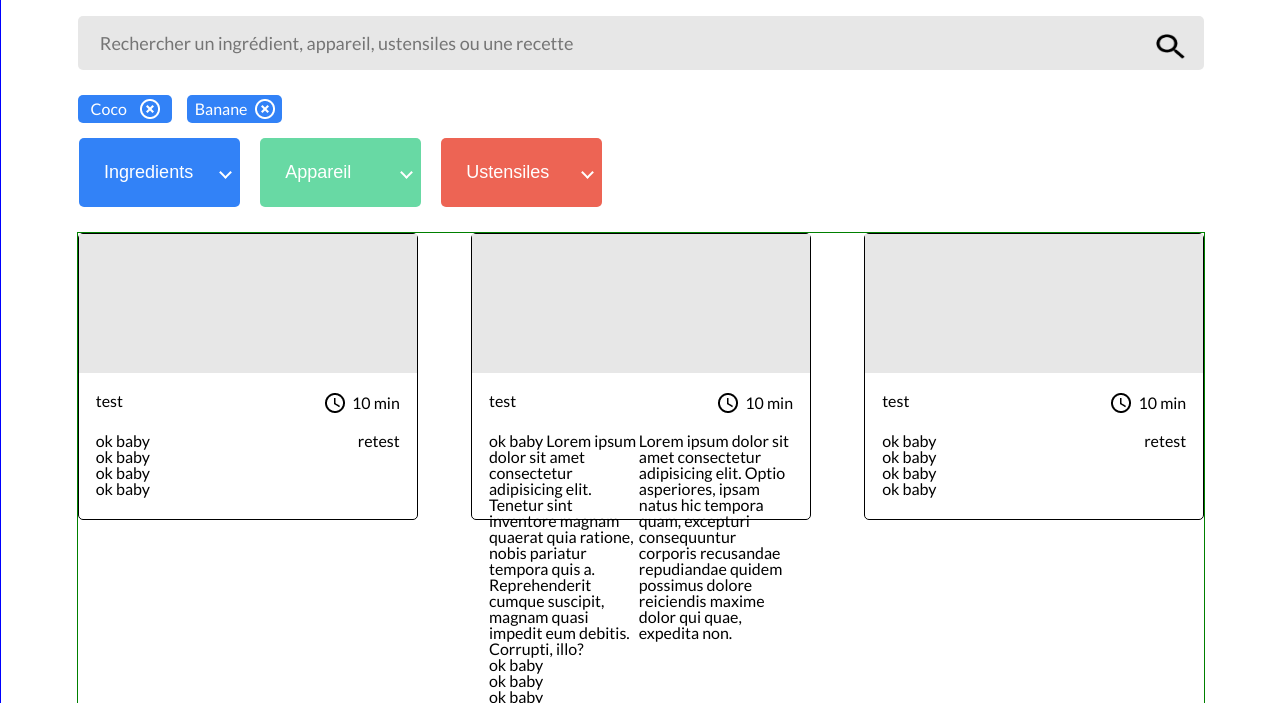
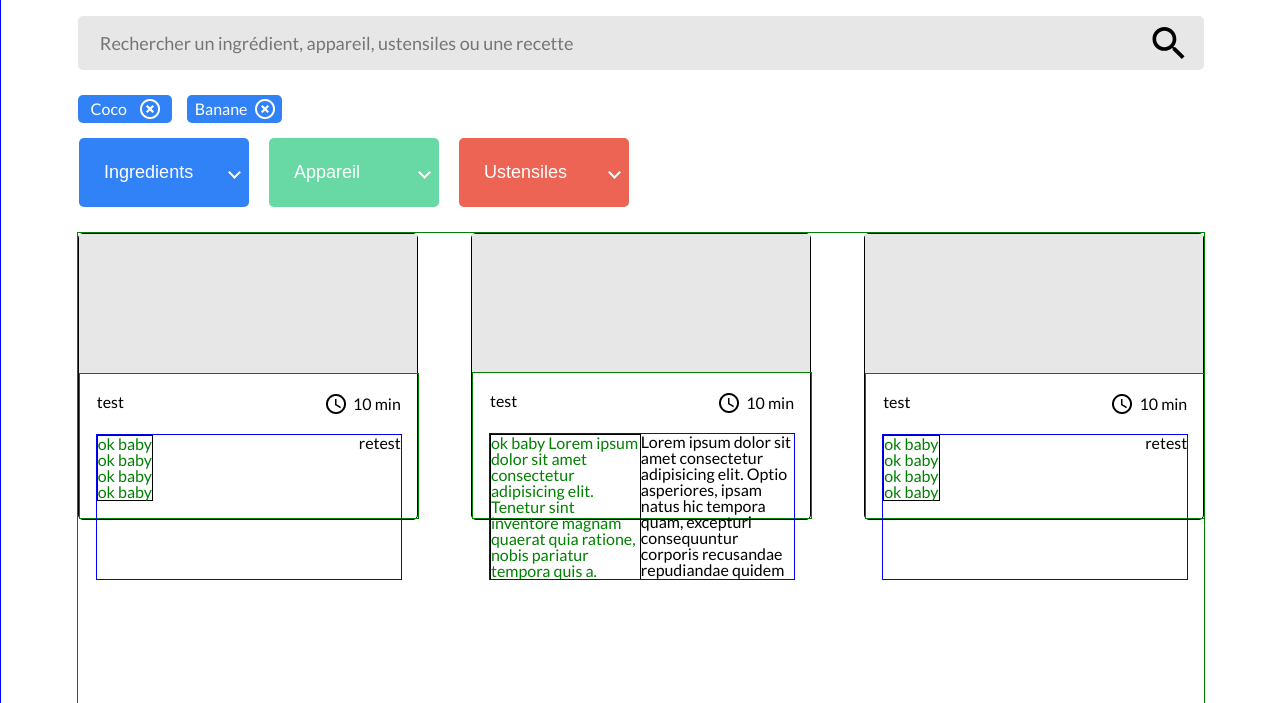
Before and after one commit to denisk13005/KirmannDenis_7_18032021, a website: page index.html in a window 1280 px wide. Shown: the part 97-800 px from the top of the page. Drawn offline with Linux system fonts and the light colour scheme.

Commit message:
modif boutons

```diff
--- a/index.html
+++ b/index.html
@@ -26,7 +26,7 @@
           type="text"
           placeholder="Rechercher un ingrédient, appareil, ustensiles ou une recette"
         />
-        <img class="loupe" src="img/loupe.png" alt="loupe de recherche" />
+        <img class="loupe" src="img/loupe.svg" alt="loupe de recherche" />
       </div>
       <div class="choice">
         <div class="userChoice">
--- a/style.scss
+++ b/style.scss
@@ -27,9 +27,10 @@ header {
 .loupe {
   position: absolute;
   right: 19px;
-  width: 2.58%;
-  height: 46.3%;
-  top: 18px;
+  // width: 2.58%;
+  // height: 46.3%;
+  top: 50%;
+  transform: translateY(-50%);
   cursor: pointer;
 }
 #search {
@@ -72,6 +73,7 @@ header {
   width: auto;
   height: auto;
   display: flex;
+  flex-wrap: wrap;
   margin-left: 6.1%;
   margin-bottom: 25px;
 }
@@ -82,7 +84,7 @@ header {
   align-items: center;
   position: relative;
   margin-right: 20px;
-  width: 13.4%;
+  width: 170px;
   height: 69px;
   border-radius: 5px;
   padding-left: 25px;
@@ -138,6 +140,7 @@ header {
   .description {
     width: 100%;
     height: 51.1%;
+    border: $borderGreen;
   }
   .nameAndTime {
     width: 90%;
@@ -155,9 +158,18 @@ header {
   }
   .ingredientsAndRecipe {
     width: 90%;
+    height: 100%;
     margin: auto;
     margin-top: 20px;
     display: flex;
     justify-content: space-between;
+    border: $borderBlue;
+    overflow: hidden;
+    text-overflow: ellipsis;
+    ul {
+      height: min-content;
+      color: green;
+      border: $borderBlack;
+    }
   }
 }
```
Also changed, not shown: img/loupe.png (deleted), img/loupe.svg (added), style.css, 1 other file.
